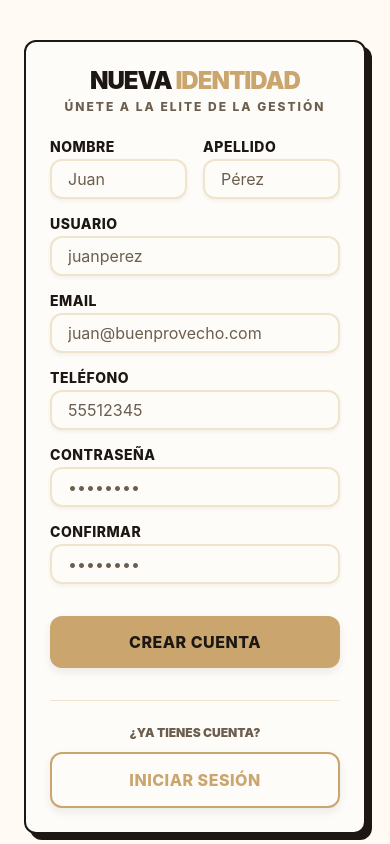
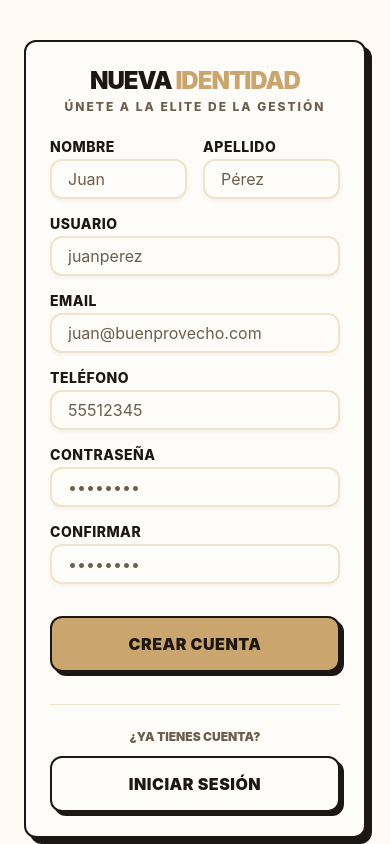
Before and after one commit to iperez-2024003/BuenProvechoApp, a React Native app in the folder FrontendApp/: screen /Register in a window 390 px wide. Built offline with nearby package versions, Linux system fonts and the light colour scheme.

Commit message:
style mejorar diseño visual del componente Button con estilos actualizados

```diff
--- a/FrontendApp/src/shared/components/common/Button.jsx
+++ b/FrontendApp/src/shared/components/common/Button.jsx
@@ -51,22 +51,26 @@ const styles = StyleSheet.create({
     alignItems: 'center',
     justifyContent: 'center',
     width: '100%',
-    ...SHADOWS.md,
+    borderWidth: 2,
+    borderColor: COLORS.secondary,
+    shadowColor: COLORS.secondary,
+    shadowOffset: { width: 4, height: 4 },
+    shadowOpacity: 1,
+    shadowRadius: 0,
+    elevation: 4,
   },
   buttonPrimary: {
     backgroundColor: COLORS.primary,
   },
   buttonSecondary: {
     backgroundColor: COLORS.surface,
-    borderWidth: 2,
-    borderColor: COLORS.primary,
   },
   buttonDisabled: {
     opacity: 0.6,
   },
   text: {
     fontSize: FONT_SIZE.md,
-    fontWeight: '800',
+    fontWeight: '900',
     letterSpacing: 0.5,
     textTransform: 'uppercase',
   },
@@ -74,7 +78,7 @@ const styles = StyleSheet.create({
     color: COLORS.secondary,
   },
   textSecondary: {
-    color: COLORS.primary,
+    color: COLORS.secondary,
   },
 });
 
```
